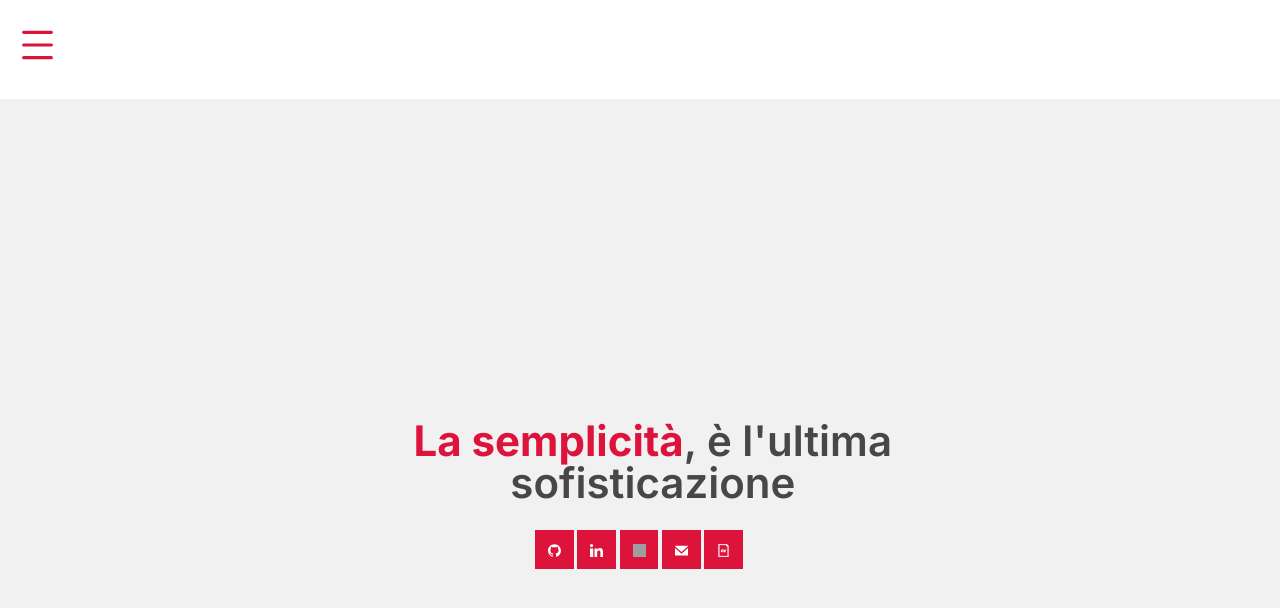
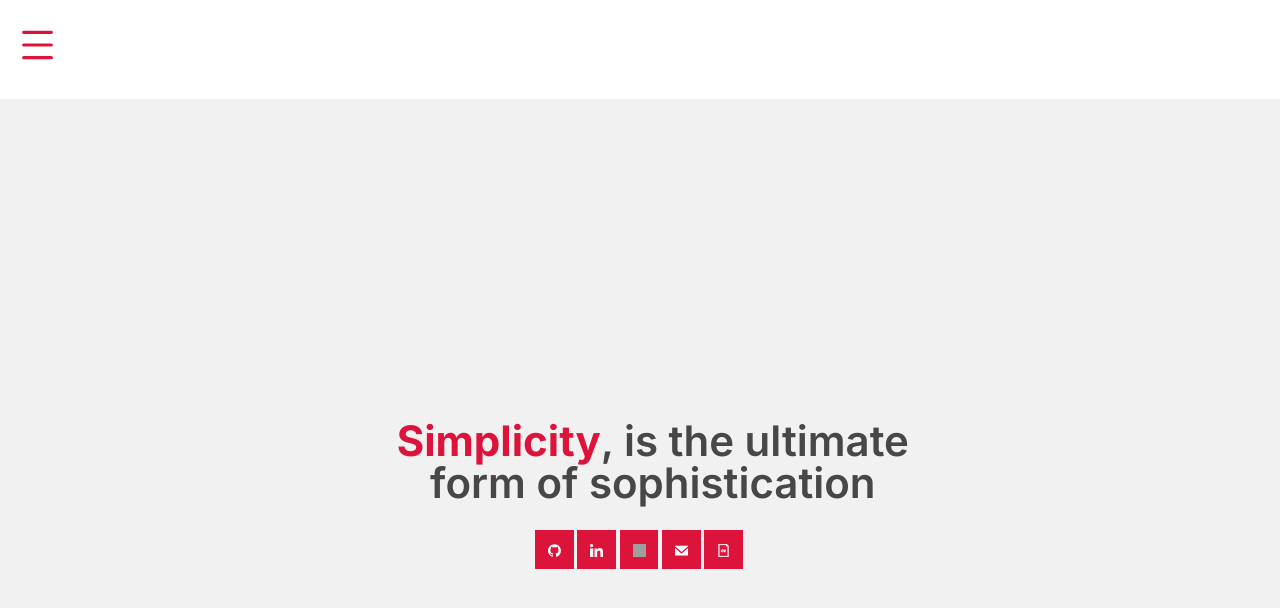
Before and after one commit to lyszt/lyszt.github.io, a Jekyll site: the page built from index.html, in a window 1280 px wide and 900 px high. Shown: the top 608 px of the window. Built offline with Jekyll 4.4.1, drawn with Linux system fonts in a browser that asks for light colours; grey boxes are pictures that could not be loaded.

Commit message:
Main phrase turned to english for reference

```diff
--- a/index.html
+++ b/index.html
@@ -101,7 +101,7 @@ layout: default
   <section class="landing-page">
     <div id="landing-div">
       <div id="landing-text">
-        <p><b> La semplicità</b>, è l'ultima sofisticazione</p>
+        <p><b> Simplicity</b>, is the ultimate form of sophistication</p>
       </div>
       <div id="landing-buttons">
         <a href="https://github.com/lyszt" target="_blank" class="btn btn-secondary btn-lg active" role="button"
```
